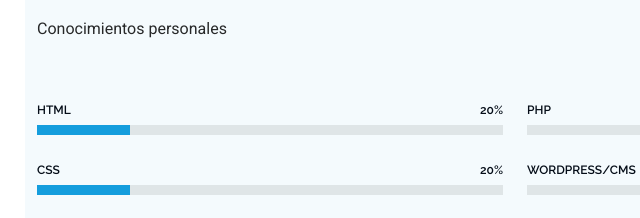
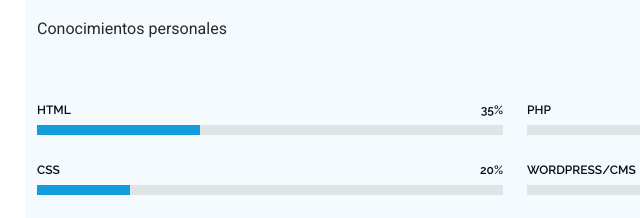
Before and after one commit to Luis1824/Luis1824.github.io, a plain HTML site: page index.html in a window 1280 px wide. Shown: the part 1880-2098 px from the top of the page, 275-915 px from the left. Drawn offline with Linux system fonts and the light colour scheme.

Commit message:
Nueva modificacion

```diff
--- a/index.html
+++ b/index.html
@@ -212,9 +212,9 @@
           <div class="col-lg-6">
 
             <div class="progress">
-              <span class="skill"><span>HTML</span> <i class="val">20%</i></span>
+              <span class="skill"><span>HTML</span> <i class="val">35%</i></span>
               <div class="progress-bar-wrap">
-                <div class="progress-bar" role="progressbar" aria-valuenow="20" aria-valuemin="0" aria-valuemax="100"></div>
+                <div class="progress-bar" role="progressbar" aria-valuenow="35" aria-valuemin="0" aria-valuemax="100"></div>
               </div>
             </div><!-- End Skills Item -->
 
```
